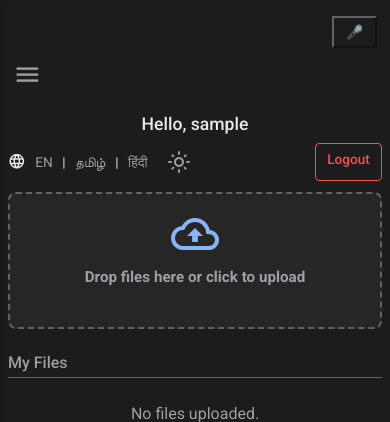
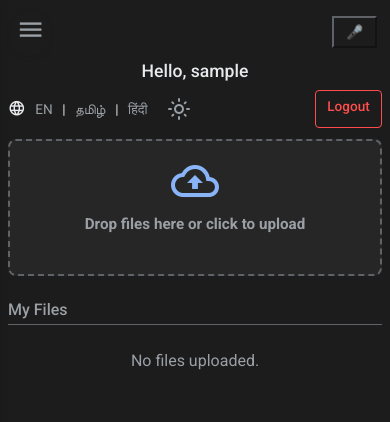
Before and after one commit to Aswin-AR5055/MiniGDrive, a Flask app: page /dashboard in a window 390 px wide. Shown: the top 422 px of the page. Run offline with Flask 2, Linux system fonts and the light colour scheme; the visitor is signed in with stand-in values (Sample User, id 1); data comes from the database, SQL or seed files in the repository; some libraries are stand-ins or nearby versions.

Commit message:
raised the hamburger menu toggle button

```diff
--- a/static/style.css
+++ b/static/style.css
@@ -692,7 +692,15 @@ body.dark-mode .form-check-input:checked {
     }
     .menu-toggle-btn {
         order: 1;
+        position: fixed;
+        top: 0.7rem;
+        left: 0.7rem;
+        z-index: 2300;
+        margin: 0;
+        border-radius: 50%;
+        box-shadow: 0 2px 6px rgba(0,0,0,0.07);
     }
+
     .drive-header h4 {
         order: 2;
         width: 100%;
@@ -1149,3 +1157,9 @@ body.dark-mode #voice-status {
   70% { box-shadow: 0 0 0 10px rgba(66, 133, 244, 0); }
   100% { box-shadow: 0 0 0 0 rgba(66, 133, 244, 0); }
 }
+
+@media (max-width: 576px) {
+    .sidebar-open .menu-toggle-btn {
+        display: none !important;
+    }
+}
```
